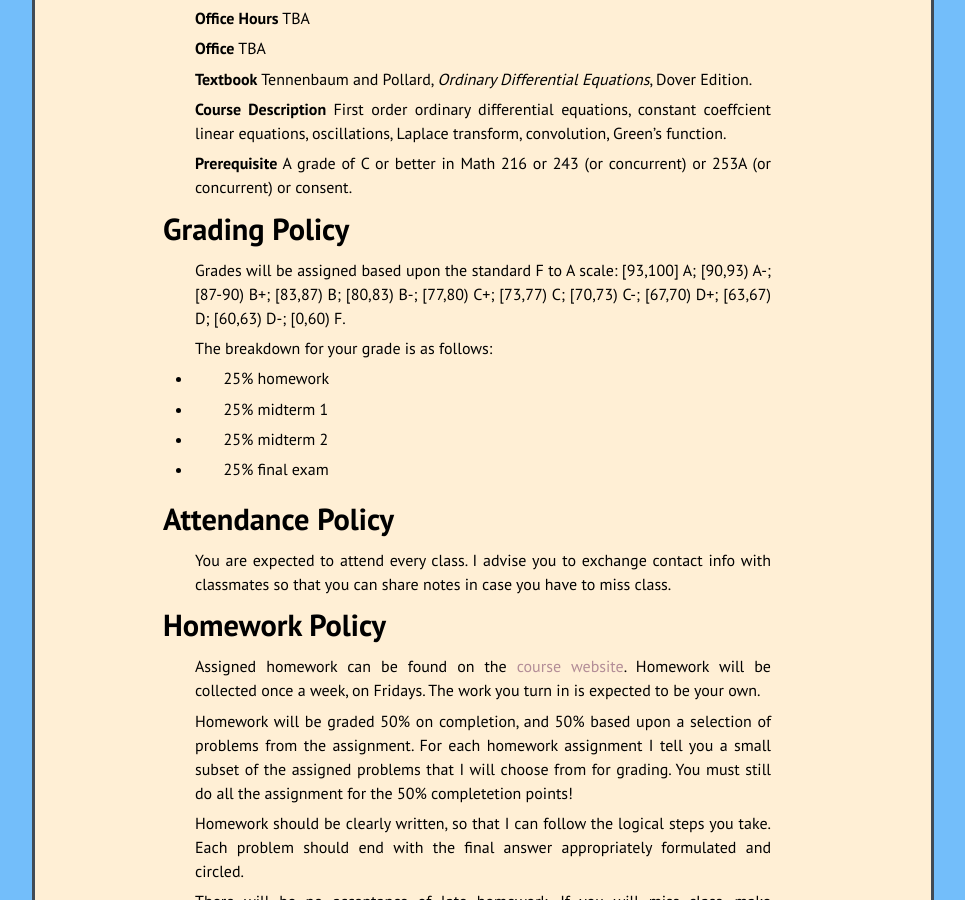
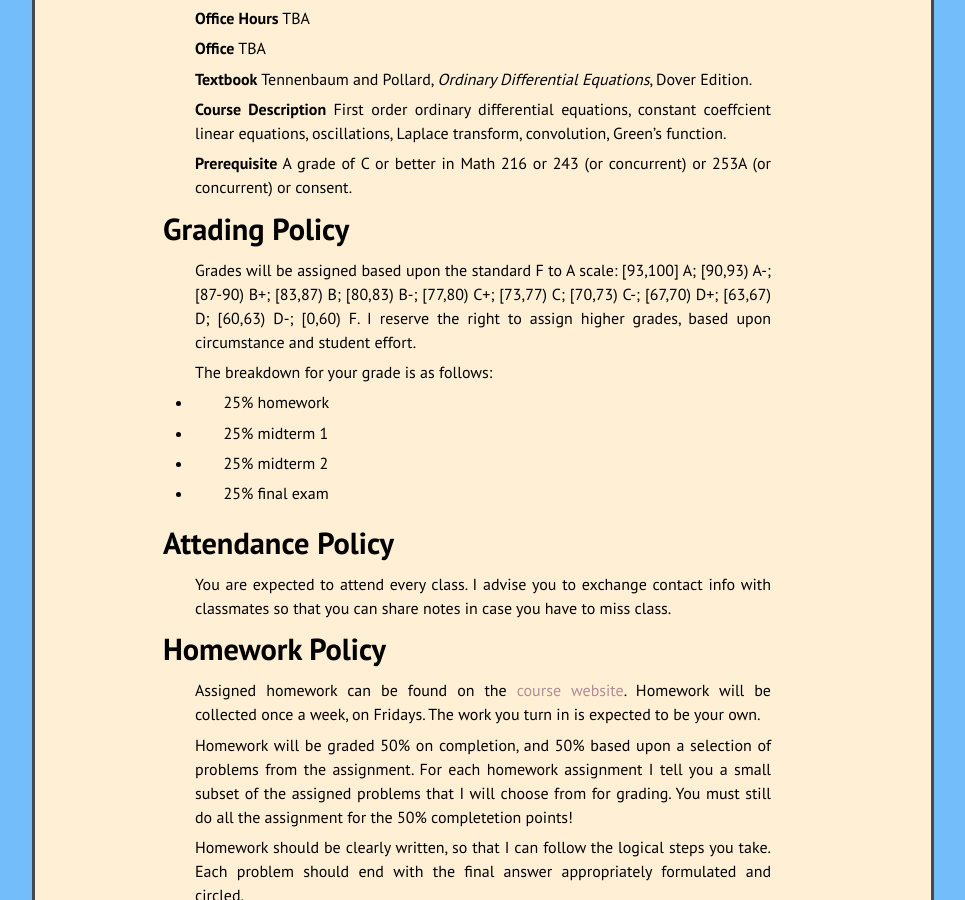
Before and after one commit to kamerynjw/kamerynjw.github.io, a Jekyll site: the page built from teaching/2018/math302/syllabus.md, in a window 1280 px wide and 900 px high, scrolled down 421 px. Shown: the whole window, without its empty margins (157-1122 px from the left). Built offline with Jekyll 4.4.1, drawn with Linux system fonts in a browser that asks for light colours; nearby versions of some CDN libraries.

Commit message:
mentioned that I will bump up grades if i think the student deserves it

```diff
--- a/teaching/2018/math302/syllabus.md
+++ b/teaching/2018/math302/syllabus.md
@@ -32,7 +32,7 @@ Class Information
 Grading Policy
 =======
 
-Grades will be assigned based upon the standard F to A scale: [93,100] A; [90,93) A-; [87-90) B+; [83,87) B; [80,83) B-; [77,80) C+; [73,77) C; [70,73) C-; [67,70) D+; [63,67) D; [60,63) D-; [0,60) F.
+Grades will be assigned based upon the standard F to A scale: [93,100] A; [90,93) A-; [87-90) B+; [83,87) B; [80,83) B-; [77,80) C+; [73,77) C; [70,73) C-; [67,70) D+; [63,67) D; [60,63) D-; [0,60) F. I reserve the right to assign higher grades, based upon circumstance and student effort.
 
 The breakdown for your grade is as follows:
 
```
Also changed, not shown: teaching/2018/math244/syllabus.md (+1 -1 lines).
